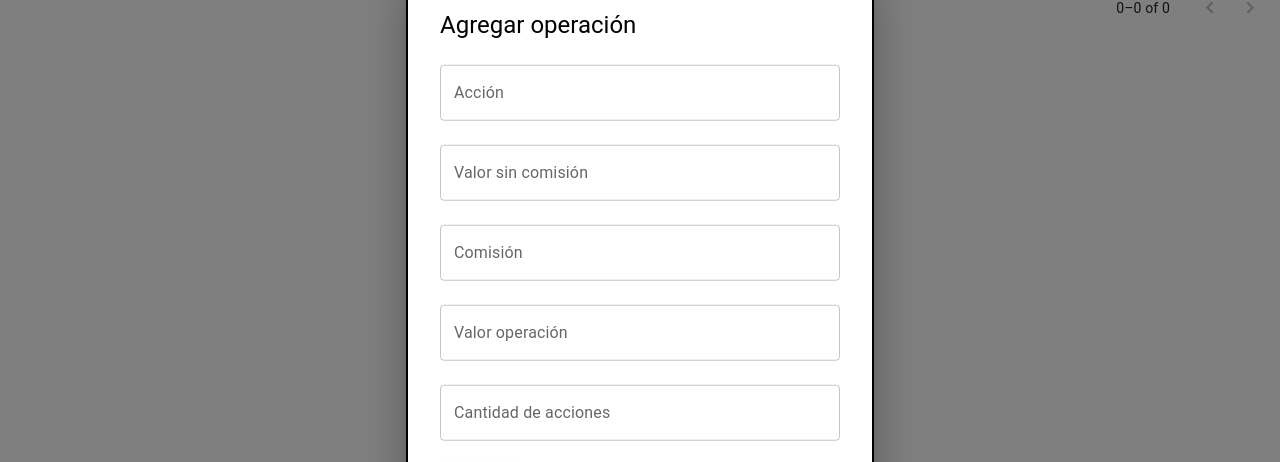
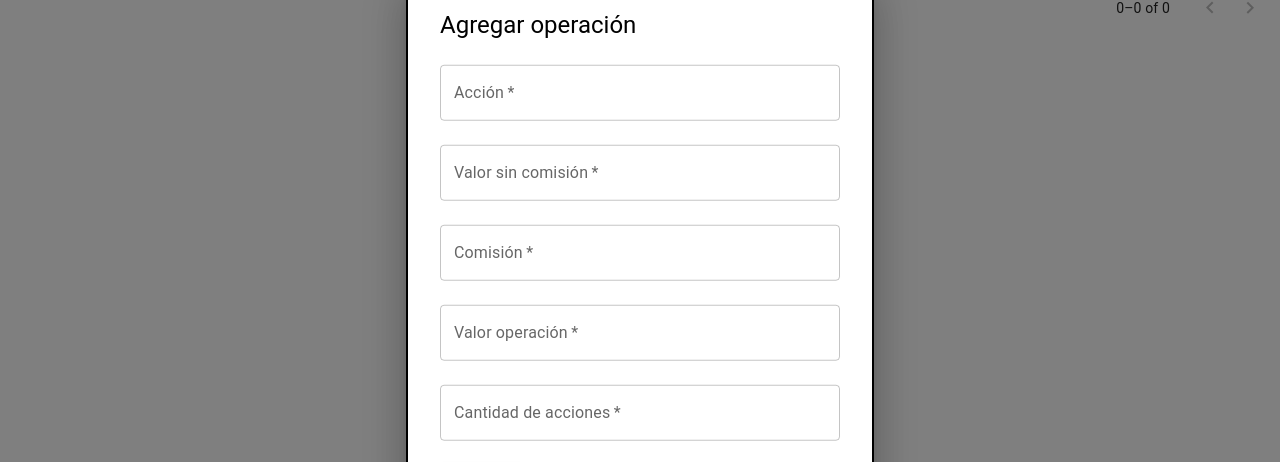
Before and after one commit to fabianfernandez/monitor-de-acciones, a React (Create React App) app: page / in a window 1280 px wide. Both pictures are taken after a click on the button "AGREGAR OPERACIÓN". Shown: the part 145-607 px from the top of the page. Built offline with nearby package versions, Linux system fonts and the light colour scheme.

Commit message:
formulario no permite vacio

```diff
--- a/src/screens/agregar-operacion/AgregarOperacion.jsx
+++ b/src/screens/agregar-operacion/AgregarOperacion.jsx
@@ -17,11 +17,34 @@ function AgregarOperacion({ operaciones, setOperaciones, handleCloseModal }) {
     valorOperacion: "",
     cantidadAcciones: "",
   });
+  const [errors, setErrors] = useState({
+    accion: false,
+    valorSinComision: false,
+    comision: false,
+    valorOperacion: false,
+    cantidadAcciones: false,
+  });
   const handleSubmit = (e) => {
     e.preventDefault();
+    if (
+      !valores.accion ||
+      !valores.valorSinComision ||
+      !valores.comision ||
+      !valores.valorOperacion ||
+      !valores.cantidadAcciones
+    ) {
+      setErrors({
+        ...errors,
+        accion: !valores.accion,
+        valorSinComision: !valores.valorSinComision,
+        comision: !valores.comision,
+        valorOperacion: !valores.valorOperacion,
+        cantidadAcciones: !valores.cantidadAcciones,
+      });
+      return;
+    }
     const nuevaOperacion = { id: uuidv4(), ...valores }; // Generar ID único usando uuid
     const nuevasOperaciones = [...operaciones, nuevaOperacion];
-    console.log("valores: ", valores);
     if (!acciones.includes(valores.accion)) {
       const nuevaAccion = valores.accion;
       const nuevasAcciones = [...acciones, nuevaAccion];
@@ -40,11 +63,8 @@ function AgregarOperacion({ operaciones, setOperaciones, handleCloseModal }) {
   };
 
   const handleChange = (campo, valor) => {
-    console.log("handleCahnge: ", {
-      campo,
-      valor,
-    });
     setValores({ ...valores, [campo]: valor });
+    setErrors({ ...errors, [campo]: false });
   };
 
   const guardarOperacionesEnLocalStorage = (operaciones) => {
@@ -66,7 +86,7 @@ function AgregarOperacion({ operaciones, setOperaciones, handleCloseModal }) {
   };
 
   return (
-    <form>
+    <form onSubmit={handleSubmit}>
       <Grid container direction="column" spacing={3}>
         <Grid item>
           <Typography variant="h5" id="modal-title">
@@ -80,7 +100,14 @@ function AgregarOperacion({ operaciones, setOperaciones, handleCloseModal }) {
             value={valores.accion}
             onInputChange={(_, value) => handleChange("accion", value)}
             renderInput={(params) => (
-              <TextField {...params} label="Acción" fullWidth />
+              <TextField
+                {...params}
+                label="Acción"
+                fullWidth
+                error={errors.accion}
+                helperText={errors.accion && "Este campo es obligatorio"}
+                required
+              />
             )}
           />
         </Grid>
@@ -91,6 +118,9 @@ function AgregarOperacion({ operaciones, setOperaciones, handleCloseModal }) {
             value={valores.valorSinComision}
             onChange={(e) => handleChange("valorSinComision", e.target.value)}
             fullWidth
+            error={errors.valorSinComision}
+            helperText={errors.valorSinComision && "Este campo es obligatorio"}
+            required
           />
         </Grid>
         <Grid item>
@@ -100,6 +130,9 @@ function AgregarOperacion({ operaciones, setOperaciones, handleCloseModal }) {
             value={valores.comision}
             onChange={(e) => handleChange("comision", e.target.value)}
             fullWidth
+            error={errors.comision}
+            helperText={errors.comision && "Este campo es obligatorio"}
+            required
           />
         </Grid>
         <Grid item>
@@ -109,6 +142,9 @@ function AgregarOperacion({ operaciones, setOperaciones, handleCloseModal }) {
             value={valores.valorOperacion}
             onChange={(e) => handleChange("valorOperacion", e.target.value)}
             fullWidth
+            error={errors.valorOperacion}
+            helperText={errors.valorOperacion && "Este campo es obligatorio"}
+            required
           />
         </Grid>
         <Grid item>
@@ -118,10 +154,13 @@ function AgregarOperacion({ operaciones, setOperaciones, handleCloseModal }) {
             value={valores.cantidadAcciones}
             onChange={(e) => handleChange("cantidadAcciones", e.target.value)}
             fullWidth
+            error={errors.cantidadAcciones}
+            helperText={errors.cantidadAcciones && "Este campo es obligatorio"}
+            required
           />
         </Grid>
         <Grid item>
-          <Button variant="contained" onClick={handleSubmit}>
+          <Button variant="contained" type="submit">
             Enviar
           </Button>
         </Grid>
```
